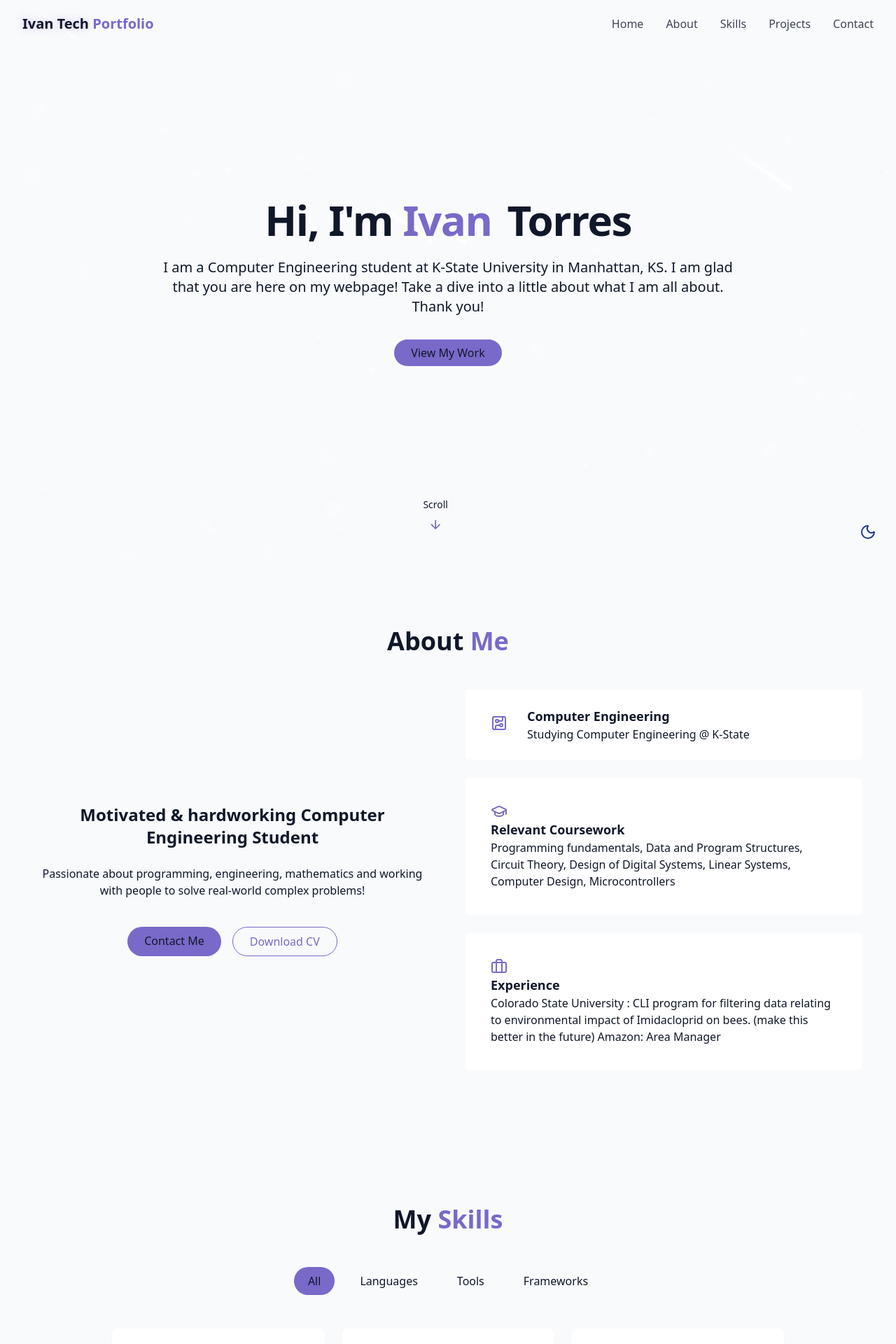
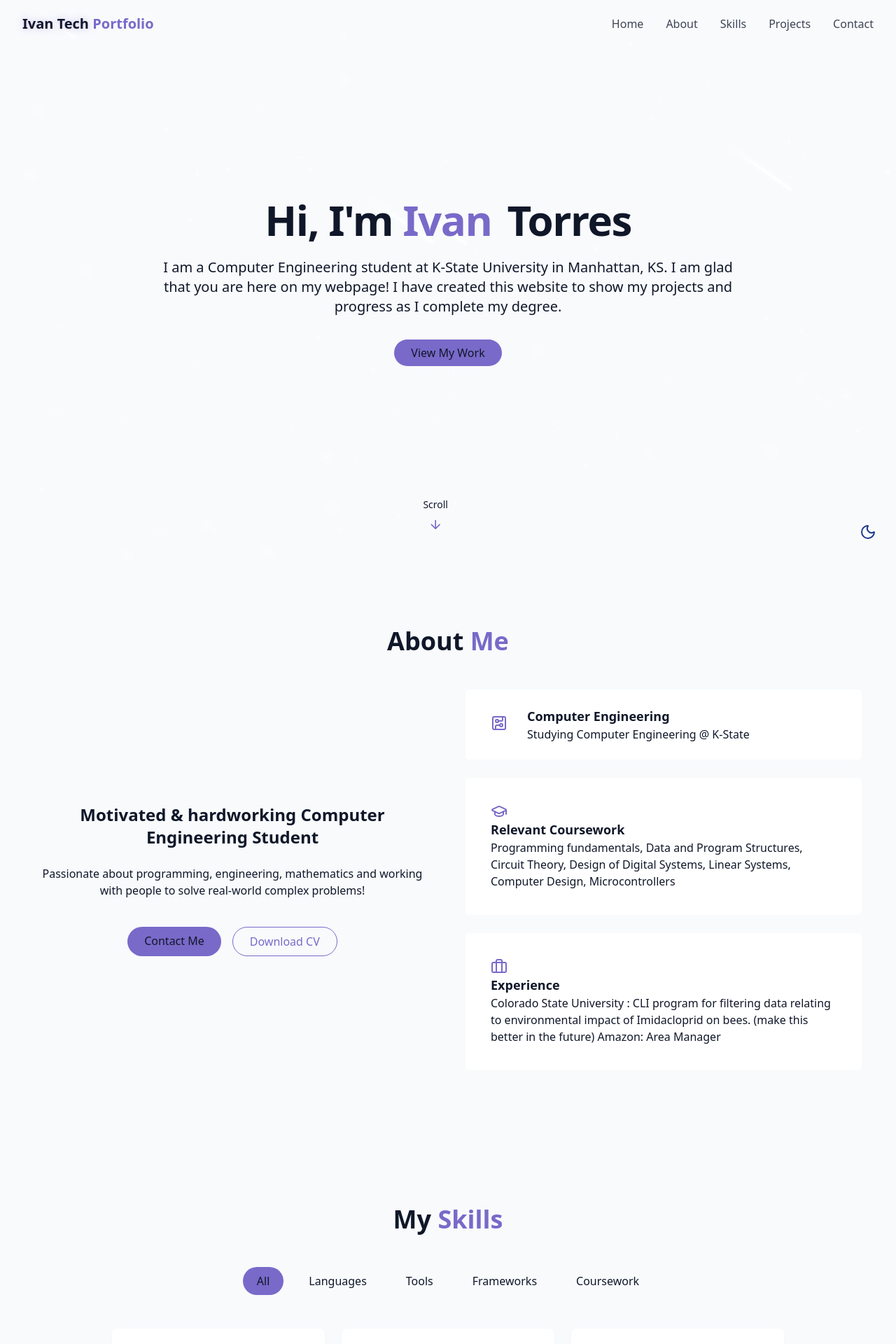
Before and after one commit to torres-80/beautiful-react-tailwind-portfolio, a React (Vite) app: page / in a window 1280 px wide. Shown: the top 1920 px of the page at 70% size. Built offline with nearby package versions, Linux system fonts and the light colour scheme.

Commit message:
Changed the main description of the Hero Section

```diff
--- a/src/components/HeroSection.jsx
+++ b/src/components/HeroSection.jsx
@@ -21,8 +21,9 @@ export const HeroSection = () => {
           </h1>
           <p className="text-lg md:text-xl text-muted-foreground max-2-2xl mx-auto opacity-0 animate-fade-in-delay-3">
             I am a Computer Engineering student at K-State University in
-            Manhattan, KS. I am glad that you are here on my webpage! Take a
-            dive into a little about what I am all about. Thank you!
+            Manhattan, KS. I am glad that you are here on my webpage! I have
+            created this website to show my projects and progress as I complete
+            my degree.
           </p>
 
           <div className="pt-4 opacity-0 animate-fade-in-delay-4">
--- a/src/components/SkillsSection.jsx
+++ b/src/components/SkillsSection.jsx
@@ -16,7 +16,7 @@ const skills = [
   { name: "React", level: 75, category: "Frameworks" },
 ];
 
-const categories = ["All", "Languages", "Tools", "Frameworks"];
+const categories = ["All", "Languages", "Tools", "Frameworks", "Coursework"];
 
 export const SkillsSection = () => {
   const [activeCategory, setActiveCategory] = useState("All");
```
